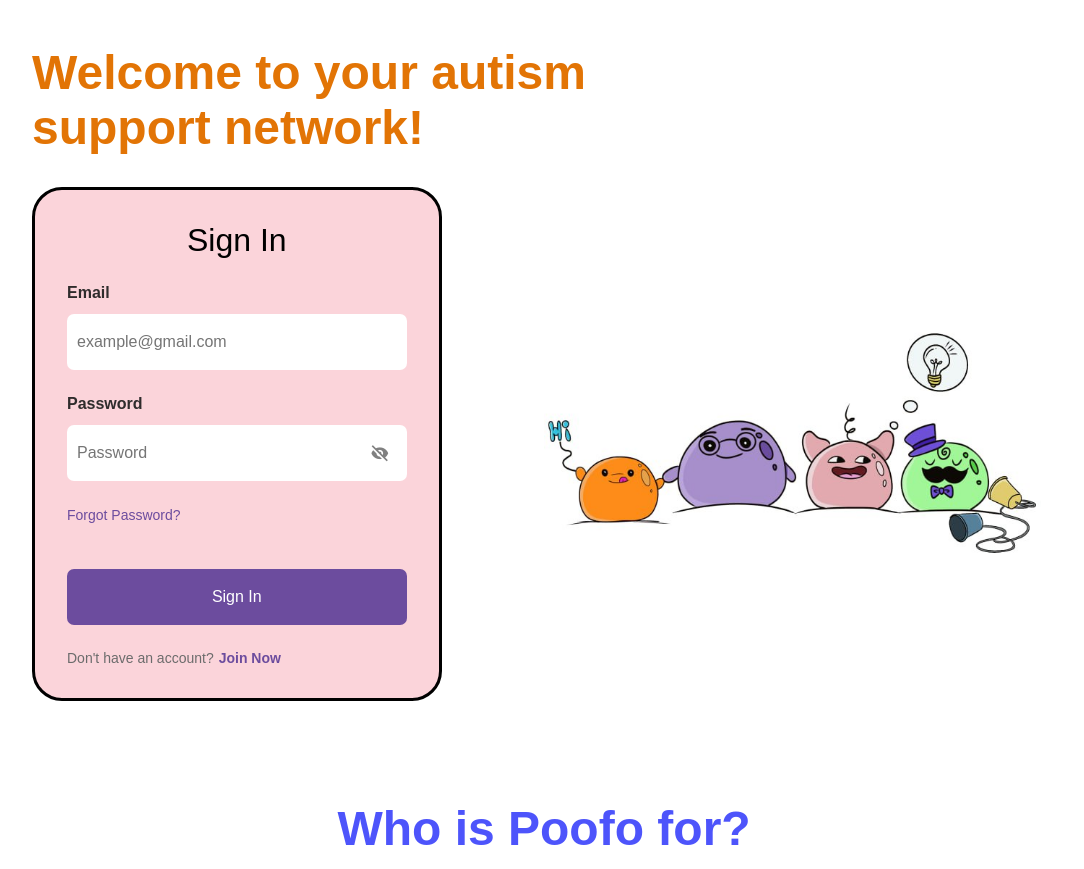
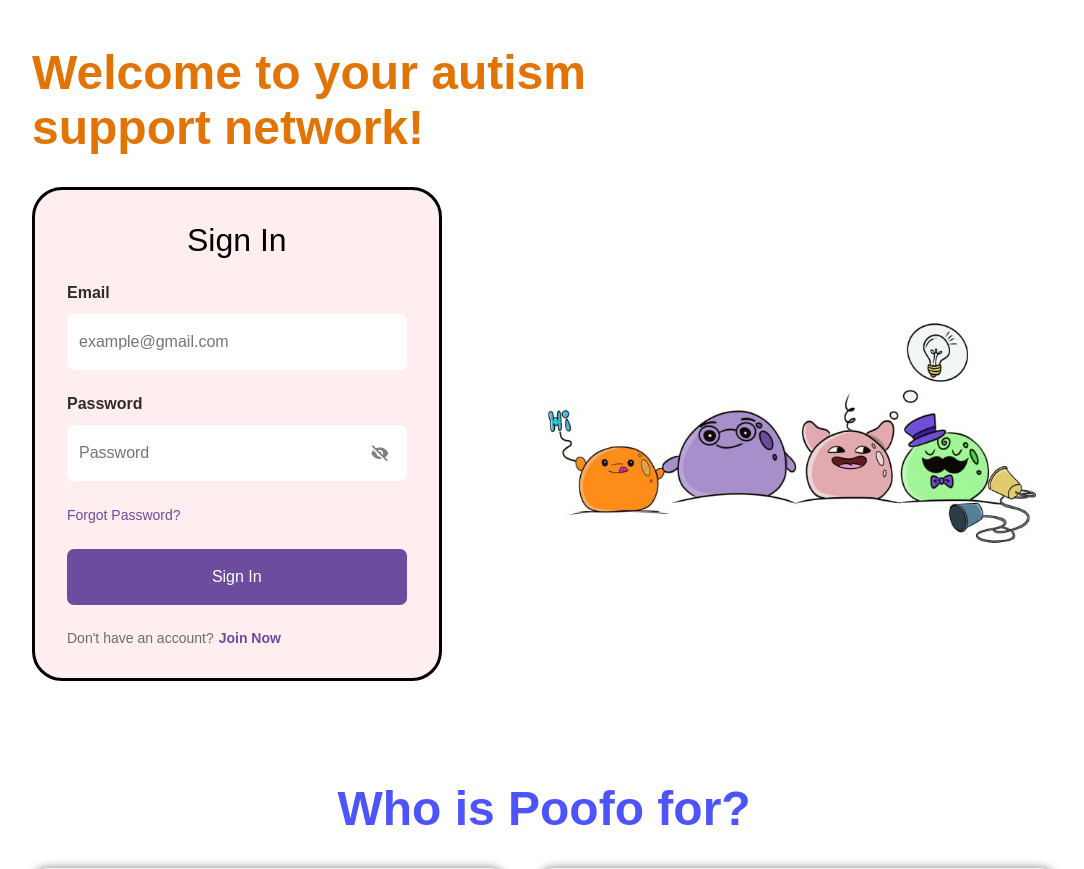
Before and after one commit to rtm200/sus, a PHP site: page / in a window 1280 px wide. Shown: the part 151-1020 px from the top of the page, without its empty margins (96-1180 px from the left). Run offline with PHP 8.4, Linux system fonts and the light colour scheme; some web fonts are replaced.

Commit message:
Update style.css

```diff
--- a/style.css
+++ b/style.css
@@ -159,7 +159,7 @@
     width: 80%;
     border: 3px solid black;
     border-radius: 30px;
-    background-color: rgb(251, 212, 218);
+    background-color: #FFEEF0;
     display: flex;
     flex-direction: column;
     align-items: center;
@@ -198,6 +198,7 @@
       outline: none;
     }
 }
+
 .drpArrow{
     right: 5%;
     top: 55%;
@@ -230,7 +231,14 @@
     padding: 10px;
     font-size: 16px;
     outline: none;
-    border: none;
+    border: 2px solid transparent;
+    transition: 0.5s;
+}
+main form .inputField input:focus {
+    border: 2px solid #6C4C9E;
+}
+main form .inputField input:hover {
+    border: 2px solid #6C4C9E;
 }
 
 main form .password_input {
@@ -286,7 +294,6 @@
     background-color: #6C4C9E;
     color: white;
     font-size: 16px;
-    margin-top: 20px !important;
 }
 
 main form .signup {
```
